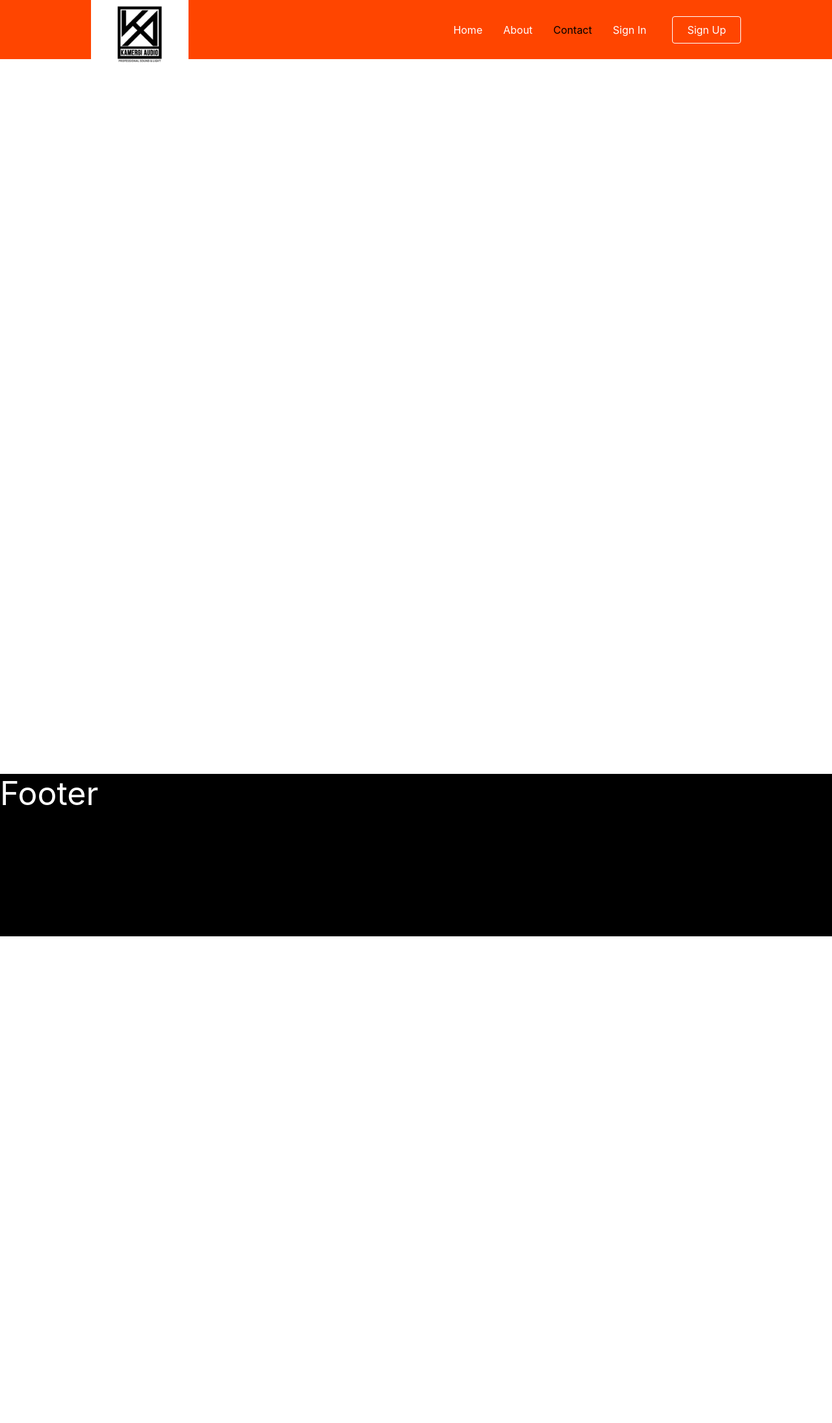
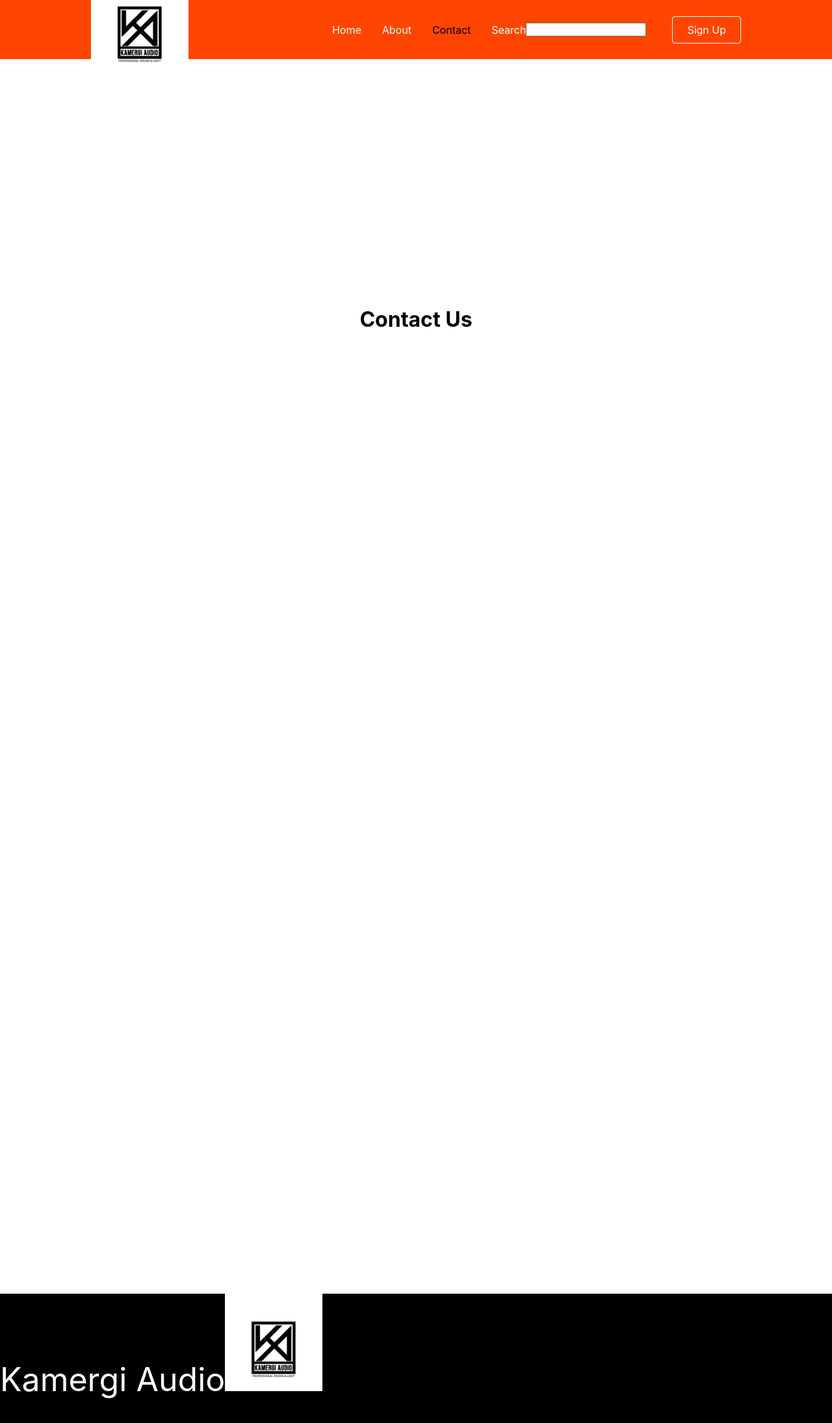
Before and after one commit to MohamedAmineYousfi/Front-Side-KA, a React (Create React App) app in the folder front-react/: page /contact in a window 1280 px wide. Shown: the top 2190 px of the page at 65% size. Before the commit the page ends 1441 px from the top, so only its background shows below. Built offline with nearby package versions, Linux system fonts and the light colour scheme.

Commit message:
add Home && about && contact

```diff
--- a/front-react/package.json
+++ b/front-react/package.json
@@ -9,6 +9,7 @@
     "components": "^0.1.0",
     "react": "^17.0.2",
     "react-dom": "^17.0.2",
+    "react-icons": "^4.3.1",
     "react-router-dom": "^6.0.2",
     "react-scripts": "4.0.3",
     "styled": "^1.0.0",
--- a/front-react/src/App.js
+++ b/front-react/src/App.js
@@ -12,9 +12,9 @@ function App() {
     <Router>
     <Navbar />
     <Routes>
-      <Route path="/" exact component={Home} />
-      <Route path="/about" component={About} />
-      <Route path="/contact" component={Contact} />
+      <Route path="/" exact element={<Home />} />
+      <Route path="/about" element={<About/>} />
+      <Route path="/contact" element={<Contact/>} />
     </Routes>
     <Footer/>
   </Router>
--- a/front-react/src/Footer/Footer.js
+++ b/front-react/src/Footer/Footer.js
@@ -1,5 +1,5 @@
 import React from "react";
-
+import KALOGO from '../assates/KALOGO.jpg'
 
 
 const Footer = () => {
@@ -10,7 +10,11 @@ const Footer = () => {
 height:250,
 fontSize:50,
 textDecorationColor:"white",
-color:"white"}}>Footer</div>
+color:"white",display: "row"}}>
+    <div >
+    Kamergi Audio
+       <img src={KALOGO} style={{width:150,height:150}} alt="logoKA"/></div>
+</div>
     );
 };
 export default Footer;
--- a/front-react/src/NavBar/Navbar.js
+++ b/front-react/src/NavBar/Navbar.js
@@ -10,13 +10,13 @@ import {
 } from "./NavbarElements";
 import KALOGO from '../assates/KALOGO.jpg'
 
-console.log(KALOGO)
+
 const Navbar = () => {
     return (
         <>
            <Nav>
             <NavLogo to="/">
-             <img src={KALOGO} style={{width:150,height:150}}/>
+             <img src={KALOGO} style={{width:150,height:150}} alt="logoKA"/>
             </NavLogo>
             <Bars />
 
@@ -30,8 +30,8 @@ const Navbar = () => {
                 <NavLink to="/contact" activeStyle>
                     Contact
                 </NavLink>
-                <NavLink to="/signin" activeStyle>
-                    Sign In
+                <NavLink to="" activeStyle>
+                Search<input></input>
                 </NavLink>
                 <NavBtn>
                     <NavBtnLink to="/sign-up">Sign Up</NavBtnLink>
--- a/front-react/src/Pages/Home.js
+++ b/front-react/src/Pages/Home.js
@@ -2,7 +2,9 @@ import React from 'react';
 
 const Home = () => {
   return (
+  <div style={{width:150,fontSize:150,alignContent:'center',marginTop:150}}>
       <h1>Welcome to our website!</h1>
+      </div>
   );
 };
 
```
Also changed, not shown: 2 other files (tests, documents, lock files or other folders).
